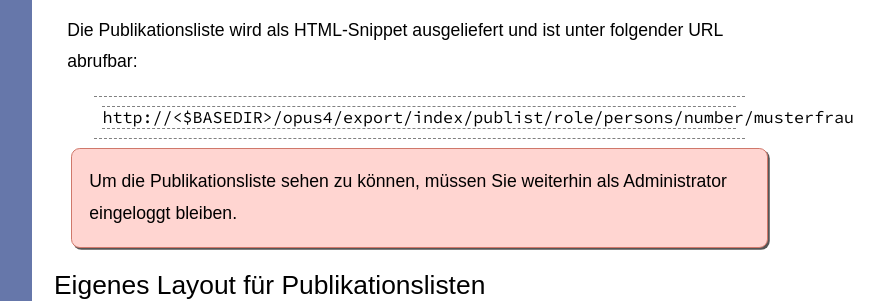
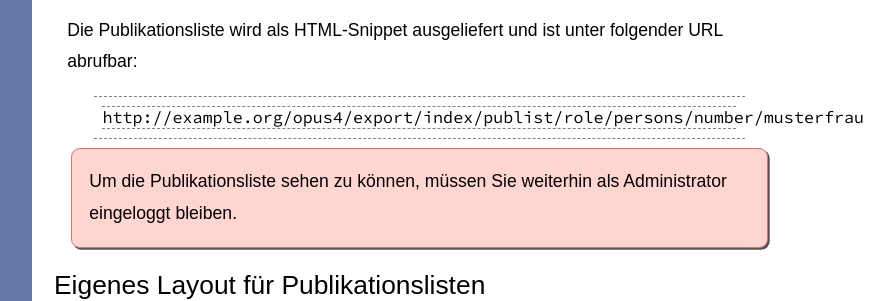
Before and after one commit to OPUS4/userdoc, a Jekyll site: the page built from features/publist.md, in a window 1280 px wide and 900 px high, scrolled down 1416 px. Shown: the part 153-454 px from the top of the window, without its empty margins (224-1118 px from the left). Built offline with Jekyll 4.4.1, drawn with Linux system fonts in a browser that asks for light colours; part of the change alters nothing that is shown.

Commit message:
OPUSVIER-3560 - URL in Online-Dokumentation gefixt.

````diff
--- a/features/publist.md
+++ b/features/publist.md
@@ -59,9 +59,7 @@ Sammlung mit Dokument verknüpfen 144 ).
 
 Die Publikationsliste wird als HTML-Snippet ausgeliefert und ist unter folgender URL abrufbar:
 
-```
-http://<$BASEDIR>/opus4/export/index/publist/role/persons/number/musterfrau
-```
+    http://example.org/opus4/export/index/publist/role/persons/number/musterfrau
 
 <p class="warning">
 Um die Publikationsliste sehen zu können, müssen Sie weiterhin als Administrator eingeloggt
````
